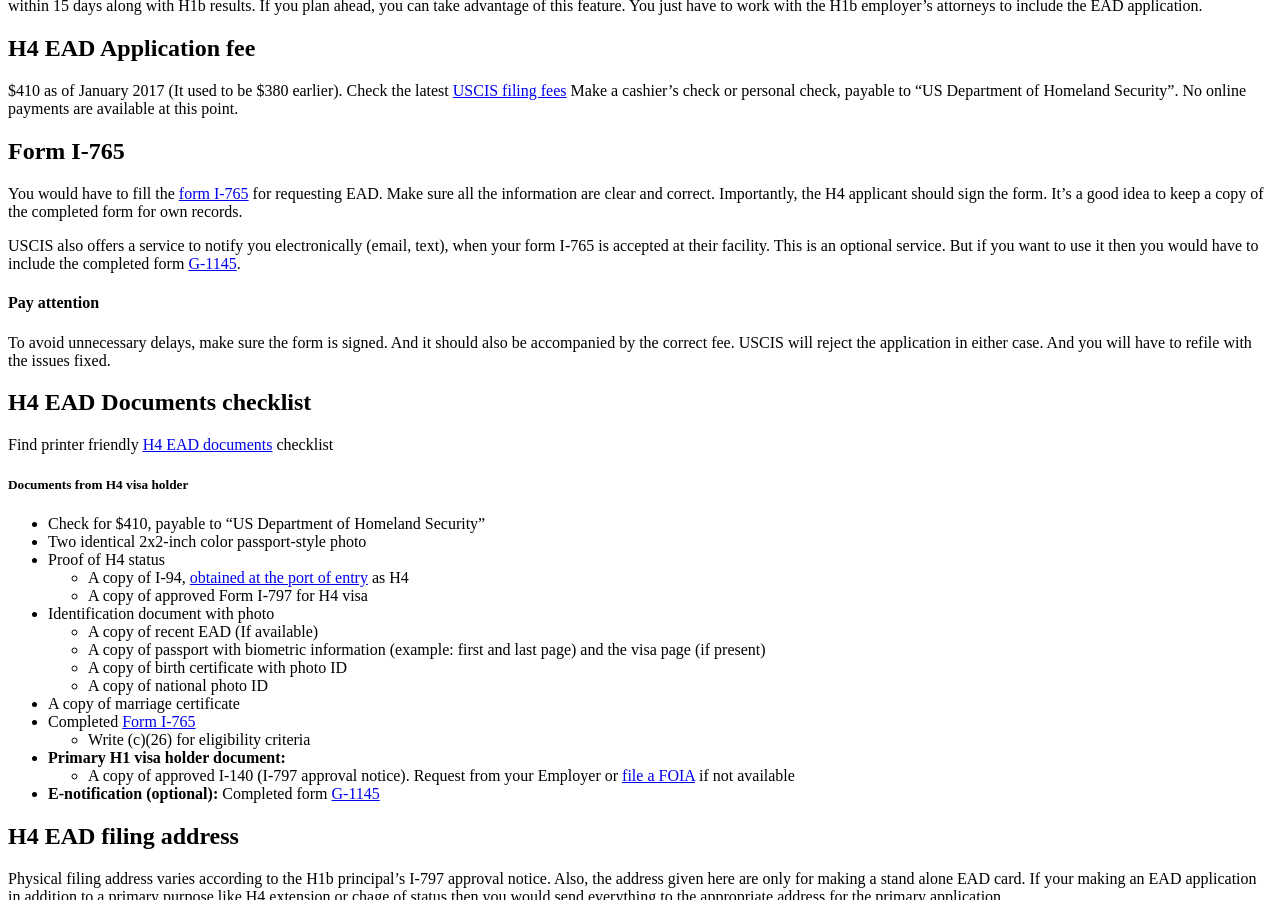
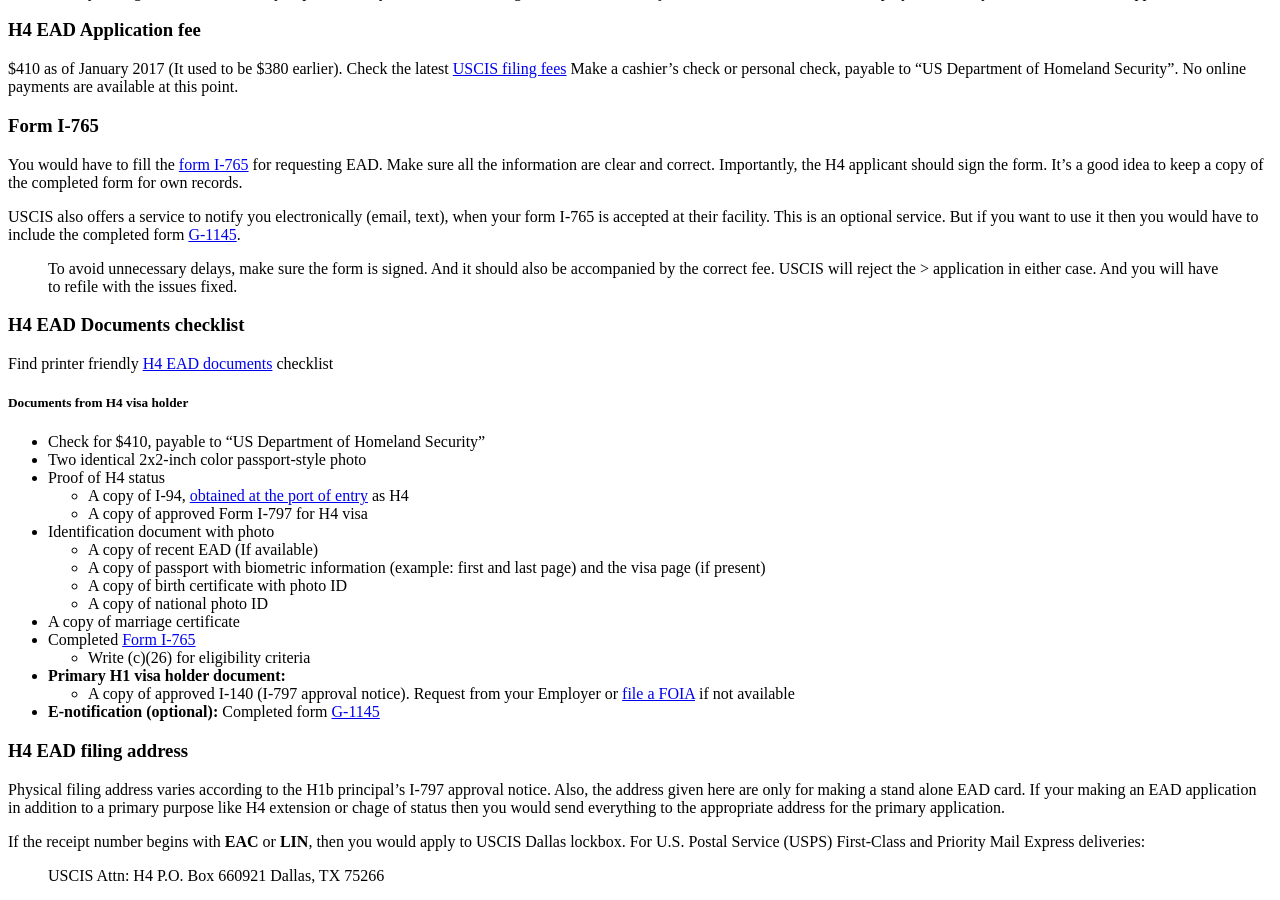
Before and after one commit to gitforwork2/gitforwork.github.io, a Jekyll site: the page built from _posts/2017-4-30-h4-ead-application.md, in a window 1280 px wide and 900 px high, scrolled down 1299 px. Built offline with Jekyll 4.4.1, drawn with Linux system fonts in a browser that asks for light colours; nearby versions of some CDN libraries; comment, search, counter and statistics services are not loaded.

Commit message:
Update 2017-4-30-h4-ead-application.md

````diff
--- a/_posts/2017-4-30-h4-ead-application.md
+++ b/_posts/2017-4-30-h4-ead-application.md
@@ -23,7 +23,7 @@ With that, let's proceed to the actual steps,
  - [H4 EAD status](#h4-ead-status)
  - [H4 EAD faq](#h4-ead-faq)
 
-## H4 EAD Eligibility
+### H4 EAD Eligibility
 
 Principal H1b non-immigrant should be a primary beneficiary of an approved Form I-140 Immigration petition. H4 dependent spouses of such individuals are eligible to apply for EAD.
 
@@ -31,22 +31,21 @@ Even if you are currently not on H4 visa, but planning to change the status from
 
 ![H4-EAD-sample]({{ site.url }}assets/images/posts/h4-ead-sample.jpg)
 
-## H4 EAD premium processing
+### H4 EAD premium processing
 Even though H4 EAD application cannot be applied in premium processing, it can take advantage of the H1b premium processing in certain scenarios. H4 EAD application can be bundled with the spouse's H1b extension package. And when such primary H1b application is applied through premium processing, USCIS applies the premium processing to H4 EAD too. So, you can get results within 15 days along with H1b results. If you plan ahead, you can take advantage of this feature. You just have to work with the H1b employer's attorneys to include the EAD application.
 
-## H4 EAD Application fee
+### H4 EAD Application fee
 $410 as of January 2017 (It used to be $380 earlier). Check the latest [USCIS filing fees](https://www.uscis.gov/forms/our-fees)
 Make a cashier's check or personal check, payable to "US Department of Homeland Security". No online payments are available at this point.
 
-## Form I-765
+### Form I-765
 You would have to fill the [form I-765](http://www.uscis.gov/i-765) for requesting EAD. Make sure all the information are clear and correct. Importantly, the H4 applicant should sign the form. It's a good idea to keep a copy of the completed form for own records.
 
 USCIS also offers a service to notify you electronically (email, text), when your form I-765 is accepted at their facility. This is an optional service. But if you want to use it then you would have to include the completed form [G-1145](http://www.uscis.gov/sites/default/files/files/form/g-1145.pdf).
 
-#### Pay attention
-To avoid unnecessary delays, make sure the form is signed. And it should also be accompanied by the correct fee. USCIS will reject the application in either case. And you will have to refile with the issues fixed.
+> To avoid unnecessary delays, make sure the form is signed. And it should also be accompanied by the correct fee. USCIS will reject the > application in either case. And you will have to refile with the issues fixed.
 
-## H4 EAD Documents checklist
+### H4 EAD Documents checklist
 Find printer friendly [H4 EAD documents]({{ site.url }}posts/h4-ead-documents-checklist/) checklist
 
 ##### Documents from H4 visa holder
@@ -69,7 +68,7 @@ Find printer friendly [H4 EAD documents]({{ site.url }}posts/h4-ead-documents-ch
 * **E-notification (optional):**
     Completed form [G-1145](http://www.uscis.gov/sites/default/files/files/form/g-1145.pdf)
 
-## H4 EAD filing address
+### H4 EAD filing address
 Physical filing address varies according to the H1b principal's I-797 approval notice. Also, the address given here are only for making a stand alone EAD card. If your making an EAD application in addition to a primary purpose like H4 extension or chage of status then you would send everything to the appropriate address for the primary application.
 
 If the receipt number begins with **EAC** or **LIN**, then you would apply to USCIS Dallas lockbox.
@@ -105,7 +104,7 @@ For overnight/courier deliveries (non-USPS):
 > Suite 100
 > Phoenix, AZ 85034
 
-## H4 EAD approval times
+### H4 EAD approval times
 
 Upon receiving the form, USCIS checks the form for completeness and accompanied evidences. The application will be rejected for any deficiency. Until USCIS accepts the application, the form is not considered properly filed.
 
@@ -121,14 +120,14 @@ If you do not receive your receipt notice by December 26, 2016, please call Cust
 
 ```
 
-## H4 EAD status
+### H4 EAD status
 Once you get the receipt number, H4 EAD status can be [checked on USCIS site](https://egov.uscis.gov/casestatus/landing.do).
 
 Pending H4 EAD application don't give any valid status for employment purposes. You are authorized to work only after the application is approved and only through the expiry date. Usually the EAD expiry date is tied to the H4 visa expiry.  H4 EAD renewal can be started no sooner than 180 days prior to expiry.
 
 H4 applicant also need to [apply for Social Security Number (SSN)]({{ site.url }}posts/h4-ead-ssn-application-faq/) for getting back to work. SSN can be applied only after receiving the EAD card. And EAD approval notices cannot be used to apply SSN.
 
-## H4 EAD faq
+### H4 EAD faq
 
 #### Is there a minimum salary required for H4 EAD job?
 No. H4 EAD doesn't pronounce any minimum salary requirements.
````
